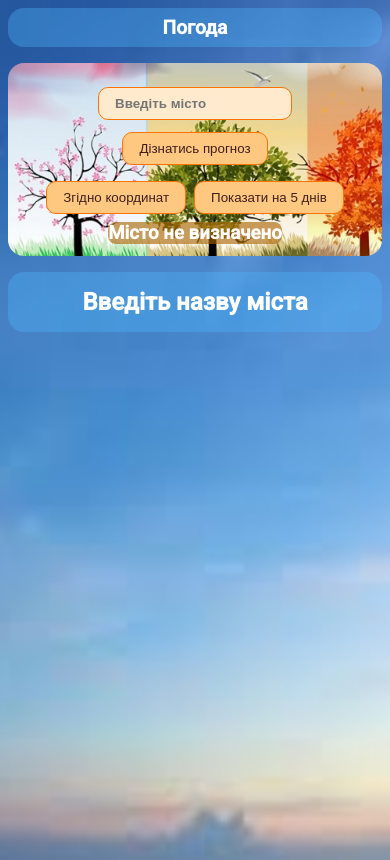
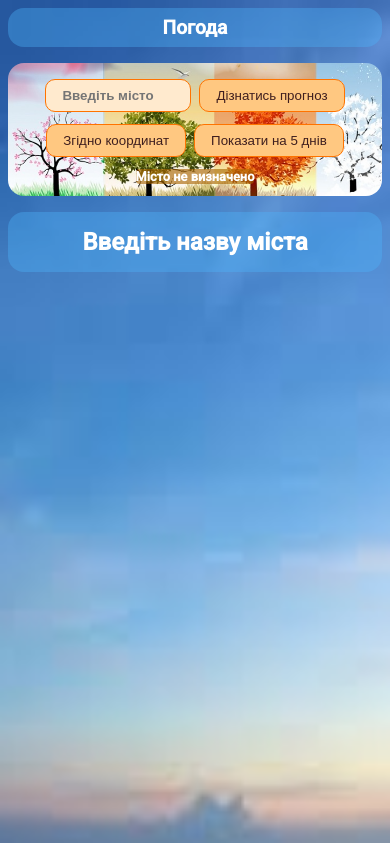
Before and after one commit to Oleg-Koshelevskiy/Weather-app, a React (Create React App) app: page / in a window 390 px wide. Built offline with nearby package versions, Linux system fonts and the light colour scheme.

Commit message:
fixed styles

```diff
--- a/src/components/CurrentWeatherDashboard.module.css
+++ b/src/components/CurrentWeatherDashboard.module.css
@@ -6,11 +6,11 @@
   gap: 1rem;
   padding: 1rem;
   border-radius: 1rem;
-  background-image: url('../images/autumn.jpg');
+  background-image: url("../images/autumn.jpg");
   background-repeat: no-repeat;
   background-size: cover;
   max-width: 550px;
-  margin: 0  auto;
+  margin: 0 auto;
 }
 
 .row {
@@ -23,12 +23,11 @@
   text-align: center;
   color: rgb(255, 255, 255);
   margin: 0 auto;
-  max-width: 632px;
+  max-width: 582px;
   background-color: rgba(76, 179, 248, 0.37);
   border-radius: 1rem;
   padding: 1rem 0;
 }
-
 
 @media (max-width: 430px) {
   .container {
@@ -37,6 +36,5 @@
   }
   .img {
     height: 80px;
-
   }
 }
--- a/src/components/InputCity.module.css
+++ b/src/components/InputCity.module.css
@@ -1,5 +1,5 @@
 .component {
-  background-image: url('../images/input-background.jpg');
+  background-image: url("../images/input-background.jpg");
   background-repeat: no-repeat;
   background-size: cover;
   padding: 1rem;
@@ -32,7 +32,7 @@
   background-color: rgba(167, 100, 1, 0.616);
   border-radius: 0.5rem;
   display: inline-block;
-  margin: 0.25rem;
+  margin: 1rem 0 0.5rem 0;
 }
 
 @media (max-width: 430px) {
@@ -40,9 +40,18 @@
     background-color: #9d9d9d;
     padding: 0.5rem;
     border-radius: 1rem;
-
   }
   .form {
-    margin: 0.5rem;
+    margin: 0.25rem;
+  }
+  .input {
+    width: 7rem;
+    margin: 0.25rem;
+  }
+  .city {
+    font-size: 0.8rem;
+    border-radius: 0.25rem;
+    display: inline-block;
+    margin: 0.5rem 0 0.25rem 0;
   }
 }
--- a/src/components/LongWeatherDashboard.module.css
+++ b/src/components/LongWeatherDashboard.module.css
@@ -1,20 +1,21 @@
 .dashboard {
   display: flex;
-  background-image: url('../images/autumn.jpg');
+  background-image: url("../images/autumn.jpg");
   background-repeat: no-repeat;
   background-size: cover;
   padding: 1rem;
   border-radius: 1rem;
-  overflow-y: scroll;
+  overflow-x: scroll;
+  overflow-y: hidden;
   max-width: 550px;
-  margin: 0  auto;
+  margin: 0 auto;
 }
 
 .default {
   text-align: center;
   color: rgb(255, 255, 255);
   margin: 0 auto;
-  max-width: 632px;
+  max-width: 582px;
   background-color: rgba(76, 179, 248, 0.37);
   border-radius: 1rem;
   padding: 1rem 0;
--- a/src/index.css
+++ b/src/index.css
@@ -1,9 +1,30 @@
-@import url('https://fonts.googleapis.com/css2?family=Roboto:wght@300;500&display=swap');
+@import url("https://fonts.googleapis.com/css2?family=Roboto:wght@300;500&display=swap");
 
 body {
-    background: url('./images/background.jpg') no-repeat;
-    background-size: cover;
-    font-family: 'Roboto', sans-serif;
-    background-position: center;
-    height: 100vh;
+  background: url("./images/background.jpg") no-repeat;
+  background-size: cover;
+  font-family: "Roboto", sans-serif;
+  background-position: center;
+  height: 98vh;
 }
+
+/* Firefox */
+* {
+  scrollbar-width: thin;
+  scrollbar-color: blue rgba(255, 166, 0, 0.5);
+}
+
+/* Chrome, Edge, Safari */
+*::-webkit-scrollbar {
+  width: 20px;
+}
+
+*::-webkit-scrollbar-track {
+  /* background: rgba(255, 166, 0, 0.5); */
+}
+
+*::-webkit-scrollbar-thumb {
+  background-color: rgba(255, 221, 0, 0.5);
+  border-radius: 20px;
+  border: 1px solid orange;
+}
```
